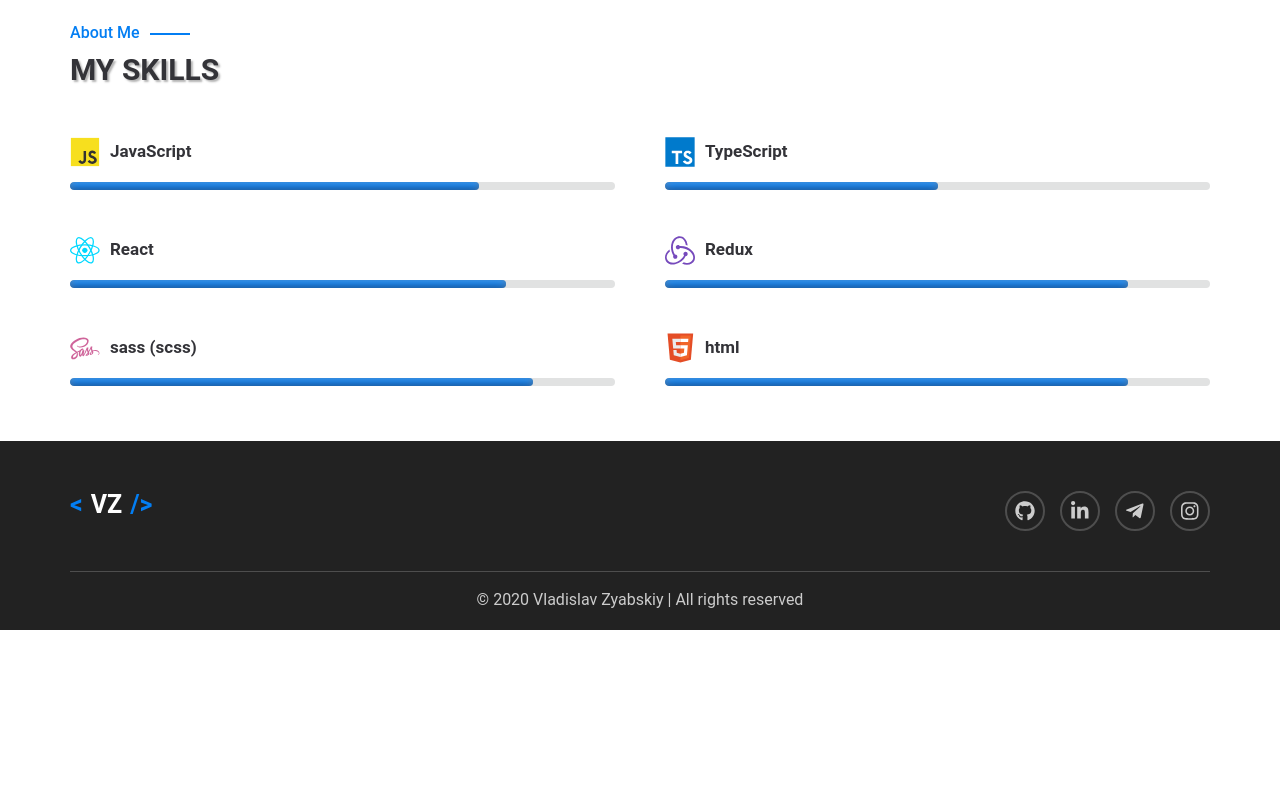
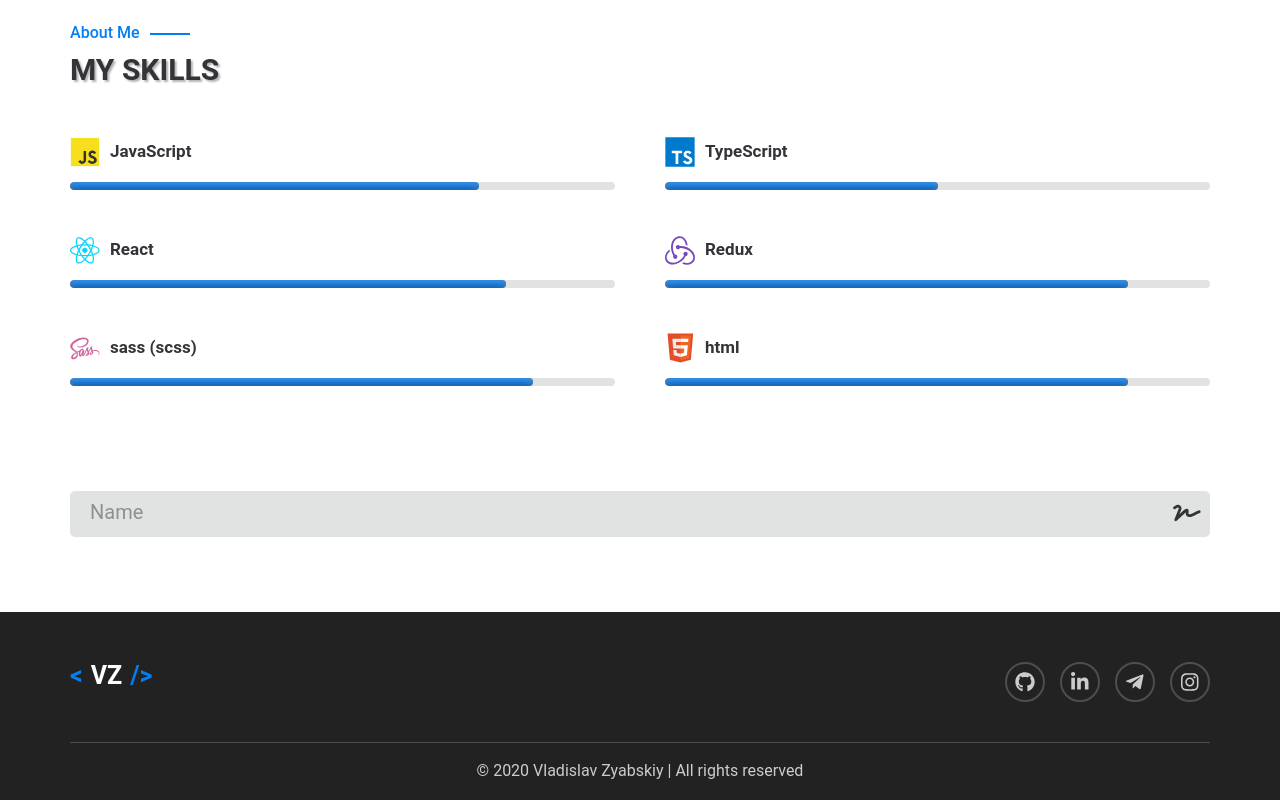
Before and after one commit to vladzyabs/portfolio, a React (Create React App) app: page / in a window 1280 px wide. Shown: the part 889-1689 px from the top of the page. Before the commit the page ends 1519 px from the top, so only its background shows below. Built offline with nearby package versions, Linux system fonts and the light colour scheme.

Commit message:
added custom input

```diff
--- a/package.json
+++ b/package.json
@@ -17,6 +17,7 @@
     "@types/react": "^16.9.53",
     "@types/react-dom": "^16.9.8",
     "@types/styled-components": "^5.1.4",
+    "@types/uuid": "^8.3.0",
     "classnames": "^2.2.6",
     "node-sass": "4.14.1",
     "normalize.css": "^8.0.1",
@@ -26,6 +27,7 @@
     "react-typical": "^0.1.3",
     "styled-components": "^5.2.1",
     "typescript": "^4.0.3",
+    "uuid": "^8.3.1",
     "web-vitals": "^0.2.4"
   },
   "scripts": {
--- /dev/null
+++ b/src/components/common/Input/Input.module.scss
@@ -0,0 +1,58 @@
+@import "../../../styles/variables";
+
+.wrapper {
+  position: relative;
+  padding-bottom: 25px;
+
+  $input-padding-right: 20px;
+
+  input {
+    outline: none;
+    border: none;
+    border-radius: 5px;
+    background: #e1e2e2;
+    padding: 10px 20px;
+    font-size: 22px;
+    color: $title-color;
+    width: 100%;
+  }
+
+  .label {
+    position: absolute;
+    top: 10px;
+    left: 20px;
+    font-size: 20px;
+    color: #8f8f8f;
+    transition: .15s all ease-out;
+  }
+
+  input:focus + .label, input:valid + .label {
+    top: -20px;
+    font-size: 16px;
+    color: $title-color;
+    font-weight: 700;
+  }
+
+  .error {
+    position: absolute;
+    bottom: 0;
+    left: 20px;
+    color: $red-color;
+    opacity: .9;
+    font-size: 16px;
+    font-weight: 700;
+
+    svg {
+      margin-right: 8px;
+    }
+  }
+
+  .icon {
+    position: absolute;
+    display: block;
+    top: 10px;
+    right: 10px;
+    font-size: 22px;
+    color: $title-color;
+  }
+}
--- /dev/null
+++ b/src/components/common/Input/Input.tsx
@@ -0,0 +1,36 @@
+import React from 'react'
+import { FontAwesomeIcon } from '@fortawesome/react-fontawesome'
+import { IconProp } from '@fortawesome/fontawesome-svg-core'
+import { faExclamation } from '@fortawesome/free-solid-svg-icons'
+import classes from './Input.module.scss'
+
+type PropType = {
+	label?: string
+	error?: string | null
+	icon?: IconProp
+} & React.DetailedHTMLProps<React.InputHTMLAttributes<HTMLInputElement>, HTMLInputElement>
+
+const Input: React.FC<PropType> = ({ label, error, icon, ...props }) => {
+	return (
+		<div className={classes.wrapper}>
+			<label className={classes.underlined}>
+
+				<input type="text" required {...props}/>
+
+				{label && <span className={classes.label}>{label}</span>}
+
+				{error && <span className={classes.error}>
+						<FontAwesomeIcon icon={faExclamation}/>
+					{error}
+					</span>}
+
+				{icon && <span className={classes.icon}>
+					<FontAwesomeIcon icon={icon}/>
+				</span>}
+
+			</label>
+		</div>
+	)
+}
+
+export default React.memo(Input)
--- a/src/components/common/index.ts
+++ b/src/components/common/index.ts
@@ -2,3 +2,4 @@ export { default as Container } from './Container/Container'
 export { default as Logo } from './Logo/Logo'
 export { default as Title } from './Title/Title'
 export { default as ProgressBar } from './ProgressBar/ProgressBar'
+export { default as Input } from './Input/Input'
--- /dev/null
+++ b/src/pages/home/FeedbackFormBlock/FeedbackFormBlock.tsx
@@ -0,0 +1,15 @@
+import React from 'react'
+import { faSignature } from '@fortawesome/free-solid-svg-icons'
+import { Container, Input } from '../../../components/common'
+
+const FeedbackFormBlock: React.FC = () => {
+	return (
+		<section className={'feedback'}>
+			<Container>
+				<Input label={'Name'} error={null} icon={faSignature}/>
+			</Container>
+		</section>
+	)
+}
+
+export default React.memo(FeedbackFormBlock)
--- a/src/pages/home/index.tsx
+++ b/src/pages/home/index.tsx
@@ -3,12 +3,14 @@ import MainBlock from './MainBlock/MainBlock'
 
 import './styles.scss'
 import AboutBlock from './AboutBlock/AboutBlock'
+import FeedbackFormBlock from './FeedbackFormBlock/FeedbackFormBlock'
 
 const HomePage: React.FC = () => {
 	return (
 		<React.Fragment>
 			<MainBlock/>
 			<AboutBlock/>
+			<FeedbackFormBlock/>
 		</React.Fragment>
 	)
 }
--- a/src/pages/home/styles.scss
+++ b/src/pages/home/styles.scss
@@ -134,3 +134,7 @@
     }
   }
 }
+
+.feedback {
+  @include indents-section;
+}
--- a/src/styles/_variables.scss
+++ b/src/styles/_variables.scss
@@ -4,5 +4,7 @@ $header-h-m: 60px;
 //colors
 $black-color: #000000;
 $title-color: #333338;
+$light-gray: #e1e2e2;
 $blue-color: #037ef3;
 $yellow-color: #ffd900;
+$red-color: #DB162F;
```
Also changed, not shown: 2 other files (tests, documents, lock files or other folders).
